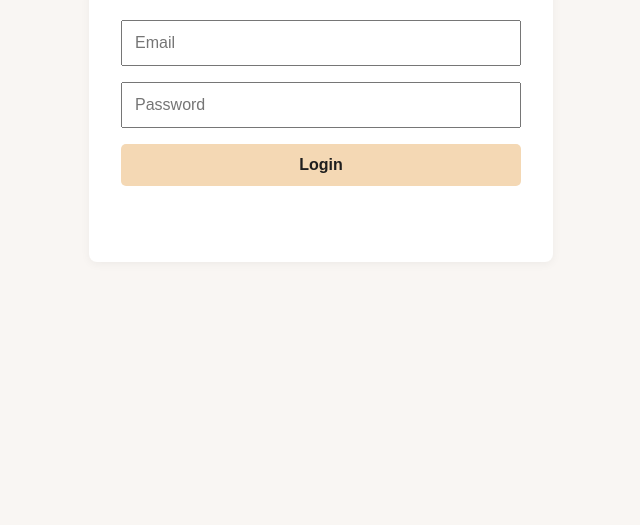
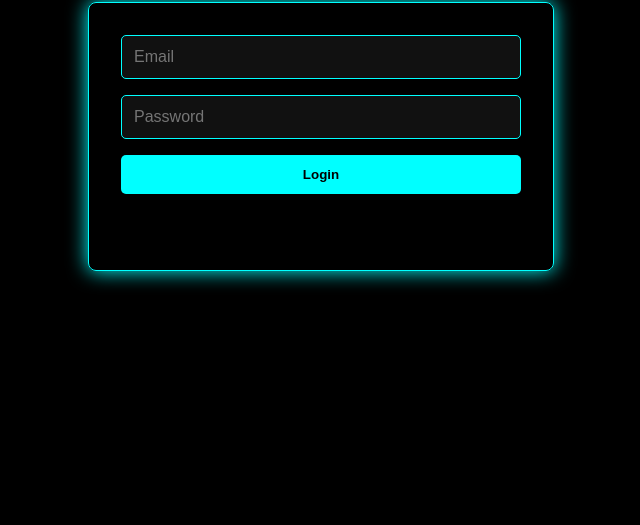
Before and after one commit to AnthonyUgo/TK-portfolio, a website built with Vite: page admin-login.html in a window 1280 px wide. Shown: the part 355-880 px from the top of the page, without its empty margins (319-959 px from the left). Built offline with nearby package versions, Linux system fonts and the light colour scheme.

Commit message:
Admin Login page

```diff
--- a/admin-login.html
+++ b/admin-login.html
@@ -5,10 +5,12 @@
   <meta charset="UTF-8" />
   <meta name="viewport" content="width=device-width, initial-scale=1.0" />
   <title>Admin Login – TK Curated</title>
+  <link href="https://fonts.googleapis.com/css2?family=Poppins:wght@400;600&display=swap" rel="stylesheet">
   <style>
     body {
-      font-family: 'Kumbh Sans', sans-serif;
-      background: #f9f6f3;
+      font-family: 'Poppins', sans-serif;
+      background: #000;
+      color: #00ffff;
       display: flex;
       flex-direction: column;
       align-items: center;
@@ -18,7 +20,9 @@
     }
 
     h1 {
-      font-family: 'Playfair Display', serif;
+      font-size: 2.5rem;
+      margin-bottom: 1rem;
+      text-shadow: 0 0 5px #00ffff, 0 0 10px #00ffff;
     }
 
     form {
@@ -28,28 +32,54 @@
       width: 100%;
       max-width: 400px;
       padding: 2rem;
-      background: white;
-      box-shadow: 0 2px 10px rgba(0,0,0,0.05);
+      background: rgba(0, 0, 0, 0.8);
+      border: 1px solid #00ffff;
       border-radius: 8px;
+      box-shadow: 0 0 20px #00ffff;
     }
 
-    input, button {
+    input {
+      background-color: #111;
+      border: 1px solid #00ffff;
+      color: #00ffff;
       padding: 0.75rem;
       font-size: 1rem;
+      border-radius: 5px;
+      outline: none;
+      transition: all 0.3s;
+    }
+
+    input:focus {
+      background-color: #000;
+      box-shadow: 0 0 10px #00ffff;
     }
 
     button {
-      background: #f4d8b4;
-      color: #1e1e1e;
+      background: #00ffff;
+      color: #000;
       font-weight: bold;
       border: none;
+      border-radius: 5px;
+      padding: 0.75rem;
       cursor: pointer;
-      border-radius: 5px;
+      transition: all 0.3s;
+    }
+
+    button:hover {
+      background: #fff;
+      color: #000;
+      box-shadow: 0 0 10px #00ffff;
     }
 
     .error {
-      color: red;
+      color: #ff4d4d;
       font-size: 0.9rem;
+      text-align: center;
+    }
+
+    /* Optional: Neon glow effect on hover */
+    input:hover, button:hover {
+      box-shadow: 0 0 5px #00ffff, 0 0 15px #00ffff;
     }
   </style>
 </head>
@@ -72,7 +102,7 @@
       apiKey: "AIzaSyCYDNFAZgV1p1n349N1TnLDAkPVesvTkpE",
       authDomain: "tk-curated.firebaseapp.com",
       projectId: "tk-curated",
-      storageBucket: "tk-curated.firebasestorage.app",
+      storageBucket: "tk-curated.appspot.com",
       messagingSenderId: "474567523573",
       appId: "1:474567523573:web:5c7e6f51ff86f5158619bc",
       measurementId: "G-RSTZZET7G6"
@@ -90,7 +120,7 @@
       try {
         await signInWithEmailAndPassword(auth, email, password);
         // Redirect after login
-        window.location.href = '/admin-dashboard.html'; // You can make this page next
+        window.location.href = '/admin-dashboard.html'; // Adjust as needed
       } catch (err) {
         errorMsg.textContent = err.message;
       }
```
Also changed, not shown: src/admin.ts (+3 -4 lines), dist/admin-dashboard.html, dist/admin-login.html, dist/assets/admin-B60HXdlj.js, dist/assets/login-DB_SSh0F.js (deleted), dist/assets/login-DoSAV4gx.js (added).
